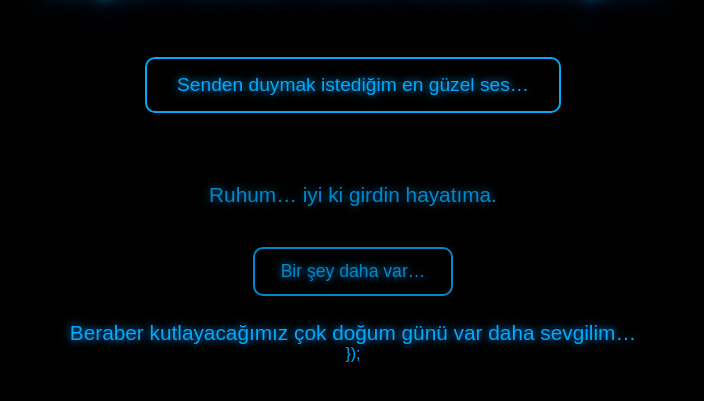
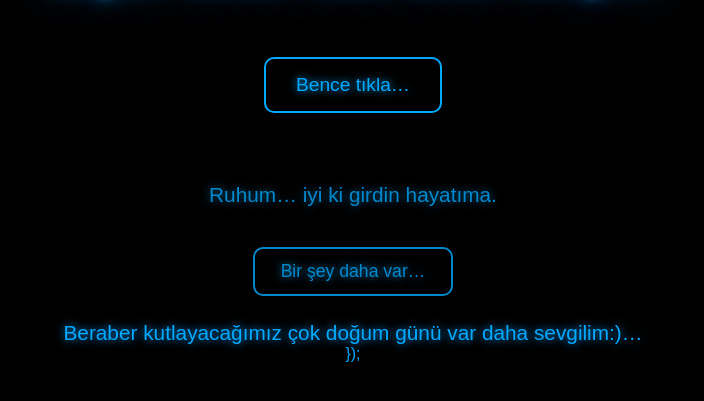
Before and after one commit to Angelelectus21/Dogum-gunu, a plain HTML site: page index.html in a window 1280 px wide. Both pictures are taken after a click on the button "Bir şey daha var…". Shown: the part 167-568 px from the top of the page, without its empty margins (287-991 px from the left). Drawn offline with Linux system fonts and the light colour scheme.

Commit message:
Update index.html

```diff
--- a/index.html
+++ b/index.html
@@ -89,7 +89,7 @@
 <body>
     <div class="glow-text">Doğum Günün Kutlu Olsun Sevgilim</div>
 
-    <button class="audio-btn" onclick="playVideo()">Senden duymak istediğim en güzel ses…</button>
+    <button class="audio-btn" onclick="playVideo()">Bence tıkla…</button>
 
     <video id="voiceVideo" controls>
         <source src="video.mp4" type="video/mp4">
@@ -99,7 +99,7 @@
     <div class="footer-msg">Ruhum… iyi ki girdin hayatıma.</div>
 
     <button class="surprise-btn" onclick="showSurprise()">Bir şey daha var…</button>
-    <div id="surprise-text">Beraber kutlayacağımız çok doğum günü var daha sevgilim…</div>
+    <div id="surprise-text">Beraber kutlayacağımız çok doğum günü var daha sevgilim:)…</div>
 
     <script>
         function playVideo() {
```
